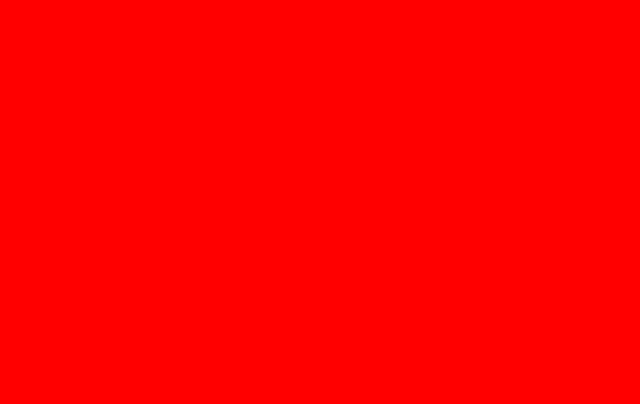
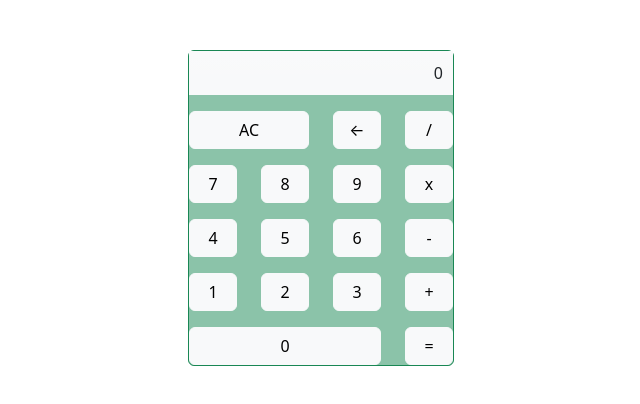
Before and after one commit to dexgapuz/calculator-typescript, a website built with webpack: page public/index.html in a window 1280 px wide. Shown: the whole page, without its empty margins (319-959 px from the left). Built offline with nearby package versions, Linux system fonts and the light colour scheme.

Commit message:
styles and layout

```diff
--- a/public/index.html
+++ b/public/index.html
@@ -6,7 +6,38 @@
     <meta name="viewport" content="width=device-width, initial-scale=1.0">
     <title>Calculator</title>
 <body>
-    <div id="app"></div>
+    <div class="calculator d-flex justify-content-center">
+        <div class="wrapper bg-success bg-opacity-50 border border-success rounded">
+            <div class="screen bg-light bg-gradient mb-3">0</div>
+            <div class="grid mb-3">
+                <button class="calc-button g-col-6 btn btn-light" data-value="clear">AC</button>
+                <button class="calc-button g-col-3 btn btn-light" data-value="backspace">&larr;</button>
+                <button class="calc-button g-col-3 btn btn-light" data-value="divide">/</button>
+            </div>
+            <div class="grid mb-3">
+                <button class="calc-button g-col-3 btn btn-light" data-value="7">7</button>
+                <button class="calc-button g-col-3 btn btn-light" data-value="8">8</button>
+                <button class="calc-button g-col-3 btn btn-light" data-value="9">9</button>
+                <button class="calc-button g-col-3 btn btn-light" data-value="multipy">x</button>
+            </div>
+            <div class="grid mb-3">
+                <button class="calc-button g-col-3 btn btn-light" data-value="4">4</button>
+                <button class="calc-button g-col-3 btn btn-light" data-value="5">5</button>
+                <button class="calc-button g-col-3 btn btn-light" data-value="6">6</button>
+                <button class="calc-button g-col-3 btn btn-light" data-value="subtract">-</button>
+            </div>
+            <div class="grid mb-3">
+                <button class="calc-button g-col-3 btn btn-light" data-value="1">1</button>
+                <button class="calc-button g-col-3 btn btn-light" data-value="2">2</button>
+                <button class="calc-button g-col-3 btn btn-light" data-value="3">3</button>
+                <button class="calc-button g-col-3 btn btn-light" data-value="add">+</button>
+            </div>
+            <div class="grid">
+                <button class="calc-button g-col-9 btn btn-light" data-value="0">0</button>
+                <button class="calc-button g-col-3 btn btn-light">=</button>
+            </div>
+        </div>
+    </div>
     <script src="./bundle.js" type="text/javascript"></script>
 </body>
 </html>
--- a/src/app.ts
+++ b/src/app.ts
@@ -1,5 +1,3 @@
 import './sass/styles.scss';
 import './styles/app.css';
 import 'bootstrap';
-
-console.log('asd');
--- a/src/sass/styles.scss
+++ b/src/sass/styles.scss
@@ -1 +1,3 @@
+$enable-cssgrid: true;
+
 @import "~bootstrap/scss/bootstrap";
--- a/src/styles/app.css
+++ b/src/styles/app.css
@@ -1,3 +1,8 @@
-body {
-    background-color: red;
+.calculator {
+    margin-top: 50px;
 }
+
+.screen {
+    text-align: right;
+    padding: 10px;
+}
```
